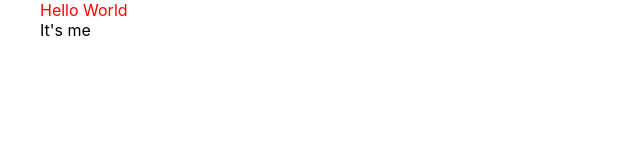
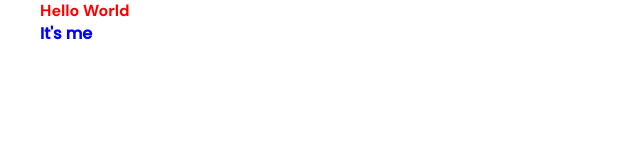
Before and after one commit to pchupchu/components-library-for-landing-page, a React (Create React App) app: page / in a window 1280 px wide. Shown: the top 160 px of the page, without its empty margins (0-640 px from the left). Built offline with nearby package versions, Linux system fonts and the light colour scheme.

Commit message:
Edit css

```diff
--- a/src/sections/hero/hero-1/hero-1.css
+++ b/src/sections/hero/hero-1/hero-1.css
@@ -1,6 +1,10 @@
-.hero-1 {
-}
-
 .hero-1__title {
   color: red;
+  font-family: 'DM Sans', sans-serif;
+  font-weight: 700;
 }
+.hero-1__subtitle {
+  color: blue;
+  font-family: 'Poppins', sans-serif;
+  font-weight: 700;
+}
```
